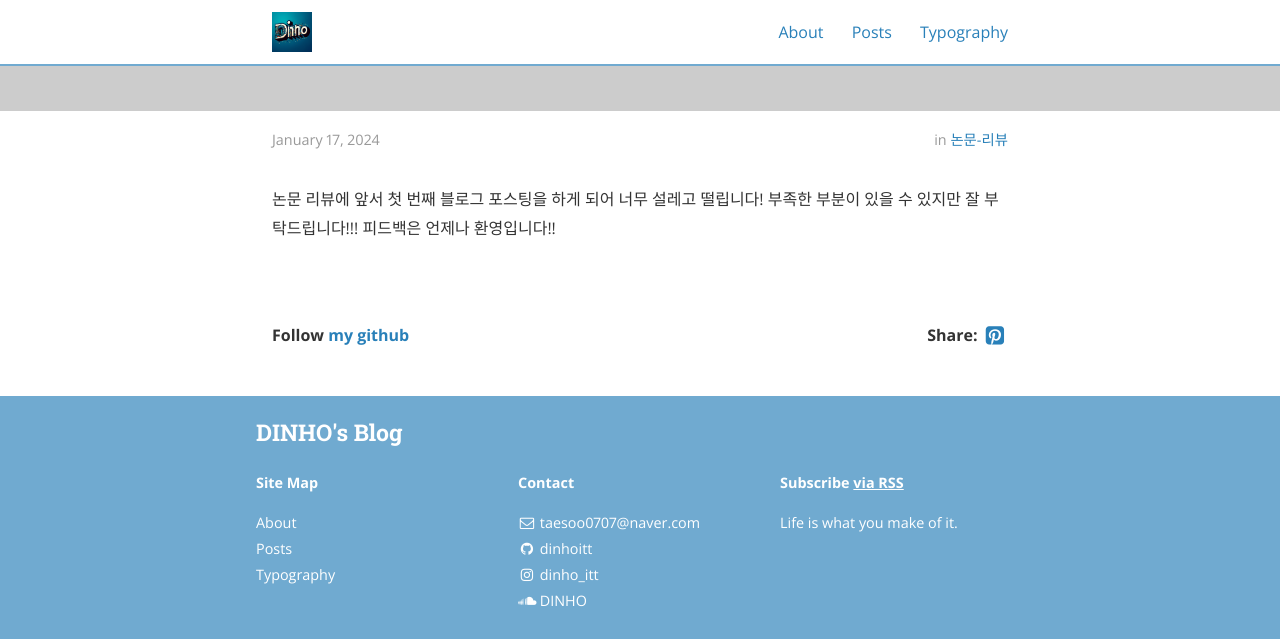
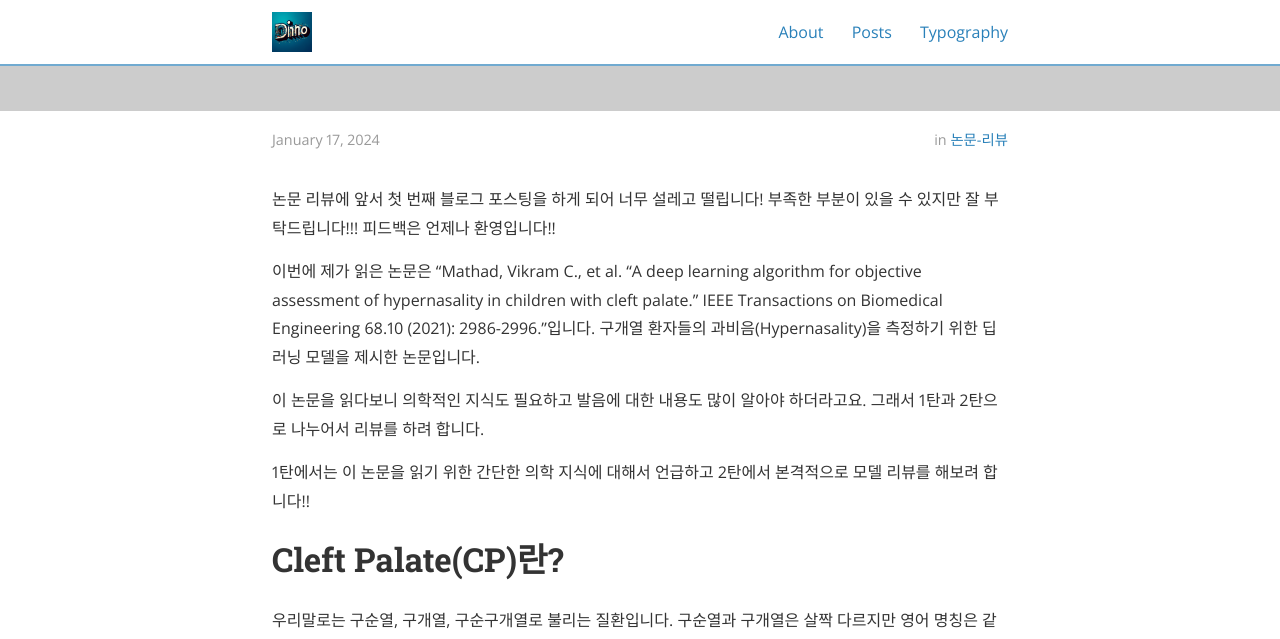
Before and after one commit to dinhoitt/dinhoitt.github.io, a Jekyll site: the page built from _posts/2024-01-18-과비음 (Hypernasality) 진단 딥러닝 알고리즘 논문 리뷰.md, in a window 1280 px wide and 1400 px high, scrolled down 394 px. Shown: the top 639 px of the window. Built offline with Jekyll 4.4.1, drawn with Linux system fonts in a browser that asks for light colours; nearby versions of some CDN libraries; comment, search, counter and statistics services are not loaded; some of the changed text lies outside the part shown.

Commit message:
first post

```diff
--- a/_posts/2024-01-18-과비음 (Hypernasality) 진단 딥러닝 알고리즘 논문 리뷰.md
+++ b/_posts/2024-01-18-과비음 (Hypernasality) 진단 딥러닝 알고리즘 논문 리뷰.md
@@ -1,6 +1,6 @@
 ---
 layout: post
-title:  "과비음 (Hypernasality) 진단 딥러닝 알고리즘 논문 리뷰"
+title:  "과비음 (Hypernasality) 측정 딥러닝 알고리즘 논문 리뷰1"
 date:   2024-01-18T05:25:52+09:00
 author: DINHO
 categories: "논문-리뷰"
@@ -9,3 +9,22 @@ cover:  "/assets/post_논문리뷰1.png"
 
 논문 리뷰에 앞서 첫 번째 블로그 포스팅을 하게 되어 너무 설레고 떨립니다!
 부족한 부분이 있을 수 있지만 잘 부탁드립니다!!! 피드백은 언제나 환영입니다!!
+
+이번에 제가 읽은 논문은 "Mathad, Vikram C., et al. "A deep learning algorithm for objective assessment of hypernasality in children with cleft palate." IEEE Transactions on Biomedical Engineering 68.10 (2021): 2986-2996."입니다. 구개열 환자들의 과비음(Hypernasality)을 측정하기 위한 딥러닝 모델을 제시한 논문입니다.
+
+이 논문을 읽다보니 의학적인 지식도 필요하고 발음에 대한 내용도 많이 알아야 하더라고요. 그래서 1탄과 2탄으로 나누어서 리뷰를 하려 합니다.
+
+1탄에서는 이 논문을 읽기 위한 간단한 의학 지식에 대해서 언급하고 2탄에서 본격적으로 모델 리뷰를 해보려 합니다!!
+
+# Cleft Palate(CP)란?
+
+우리말로는 구순열, 구개열, 구순구개열로 불리는 질환입니다. 구순열과 구개열은 살짝 다르지만 영어 명칭은 같나봅니다.
+
+![image](http://www.amc.seoul.kr/healthinfo/health/attach/img/30167/20111222092331_1_30167.jpg)
+
+구개란 비강(코 안의 공간)과 구강(입 안의 공간)의 경계입니다.
+
+(TMI: 고등학교 문법 시간에 구개음화를 배우셨을 텐데 기억하시나요??!!
+'굳이' 라는 단어를 '구디'라고 발음하지 않고 '구지'라고 발음하시죠? 이런 현상을 구개음화라고 합니다.)
+
+간단하게 요약해서 CP는 분리되어 있어야 할 구강과 비강이 합쳐졌다고 보시면 될 것 같습니다. 이 질환을 앓고 있으면
```
